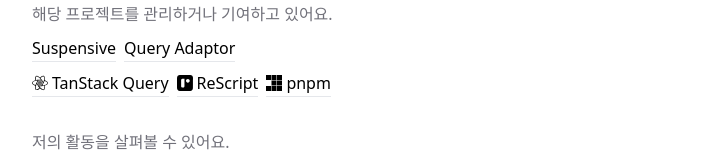
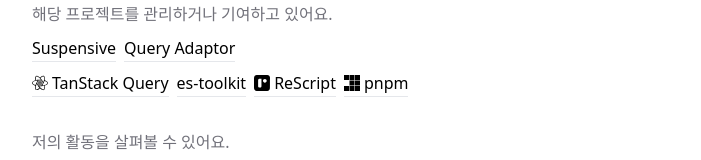
Before and after one commit to gwansikk/gwansik.dev, a Next.js app: page / in a window 1280 px wide. Shown: the part 544-704 px from the top of the page, without its empty margins (288-989 px from the left). Built offline with nearby package versions, Linux system fonts and the light colour scheme.

Commit message:
feat: add link to es-toolkit

```diff
--- a/src/app/page.tsx
+++ b/src/app/page.tsx
@@ -47,6 +47,9 @@ export default function Home() {
           >
             TanStack Query
           </Anchor>
+          <Anchor href="https://github.com/toss/es-toolkit/issues?q=involves%3Agwansikk">
+            es-toolkit
+          </Anchor>
           <Anchor
             icon={<SiRescript />}
             href="https://github.com/rescript-lang/rescript/issues?q=involves%3Agwansikk"
```
